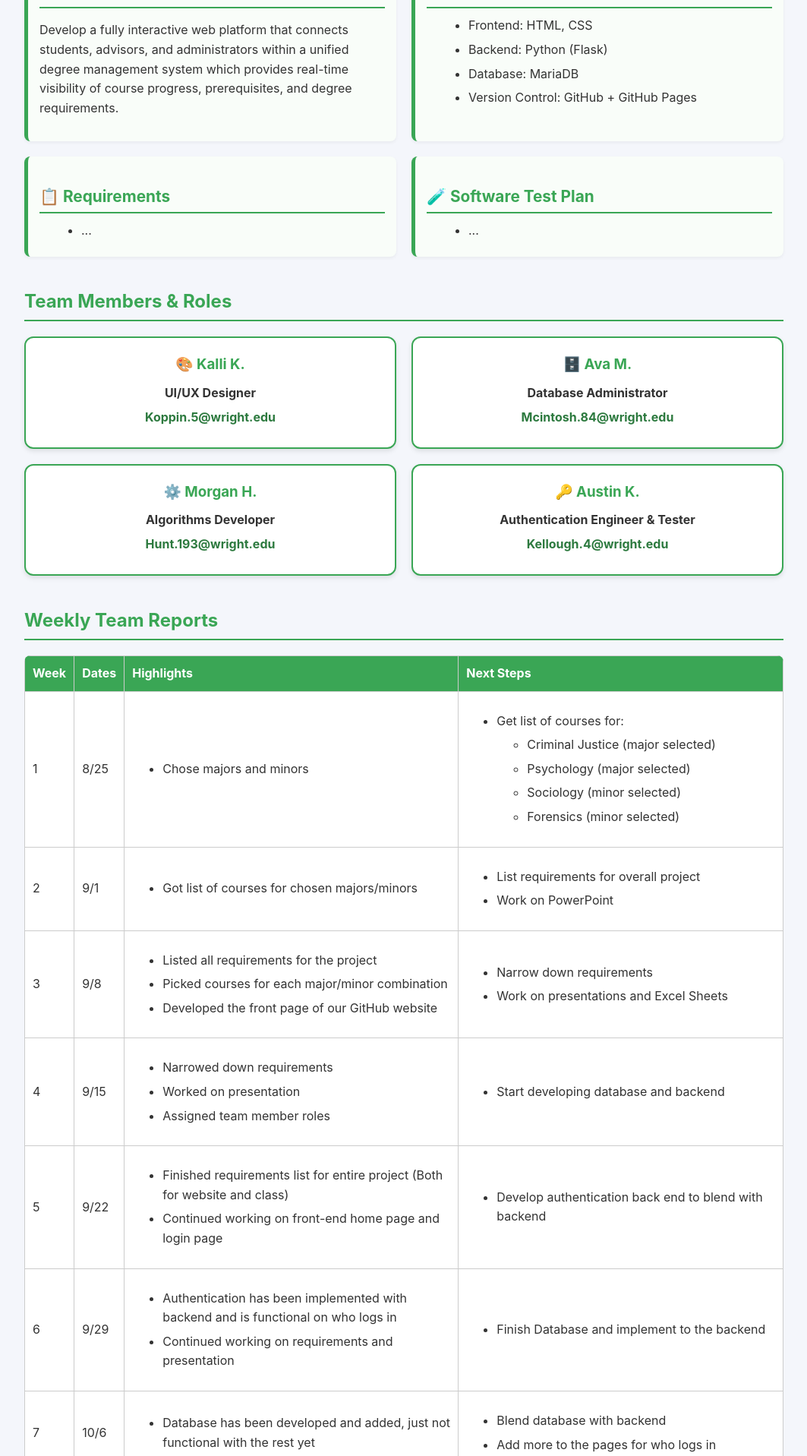
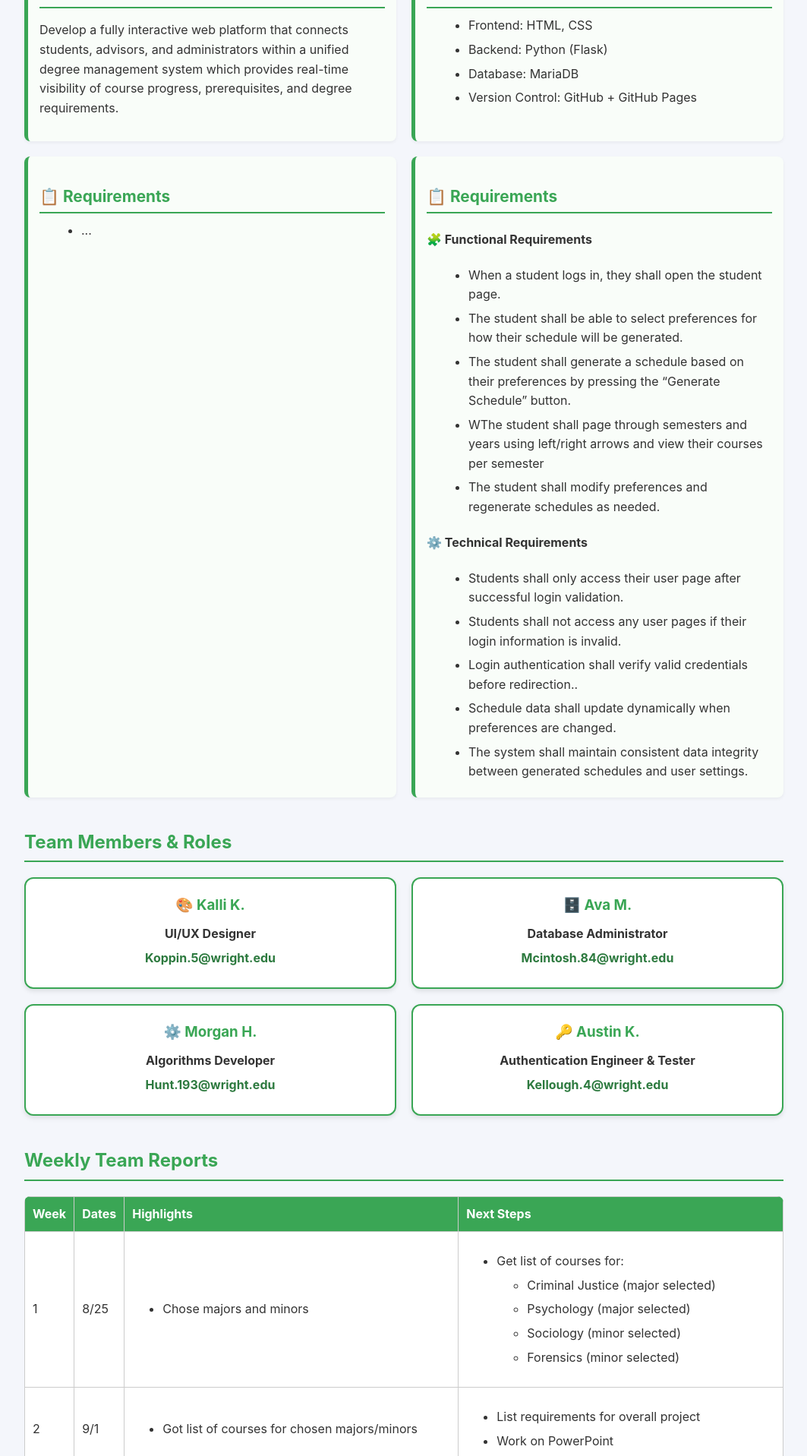
Before and after one commit to WSU-kduncan/KAMA-University, a Flask app: page / in a window 1280 px wide. Shown: the part 567-2484 px from the top of the page at 76% size, without its empty margins (108-1171 px from the left). Run offline with Flask 3, Linux system fonts and the light colour scheme.

Commit message:
Update requirements section in index.html on KAMA website

```diff
--- a/KAMA/templates/index.html
+++ b/KAMA/templates/index.html
@@ -65,12 +65,26 @@
         </div>
 
         <div class="overview-item">
-          <h3 class="overview-subheader">🧪 Software Test Plan</h3>
+          <h3 class="overview-subheader">📋 Requirements</h3>
+
+          <h4>🧩 Functional Requirements</h4>
           <ul>
-            <li>...</li>
+            <li>When a student logs in, they shall open the student page.</li>
+            <li>The student shall be able to select preferences for how their schedule will be generated.</li>
+            <li>The student shall generate a schedule based on their preferences by pressing the “Generate Schedule” button.</li>
+            <li>WThe student shall page through semesters and years using left/right arrows and view their courses per semester</li>
+            <li>The student shall modify preferences and regenerate schedules as needed.</li>
+          </ul>
+
+          <h4>⚙️ Technical Requirements</h4>
+          <ul>
+            <li>Students shall only access their user page after successful login validation.</li>
+            <li>Students shall not access any user pages if their login information is invalid.</li>
+            <li>Login authentication shall verify valid credentials before redirection..</li>
+            <li>Schedule data shall update dynamically when preferences are changed.</li>
+            <li>The system shall maintain consistent data integrity between generated schedules and user settings.</li>
           </ul>
         </div>
-      </div>
     </section>
 
 
```
